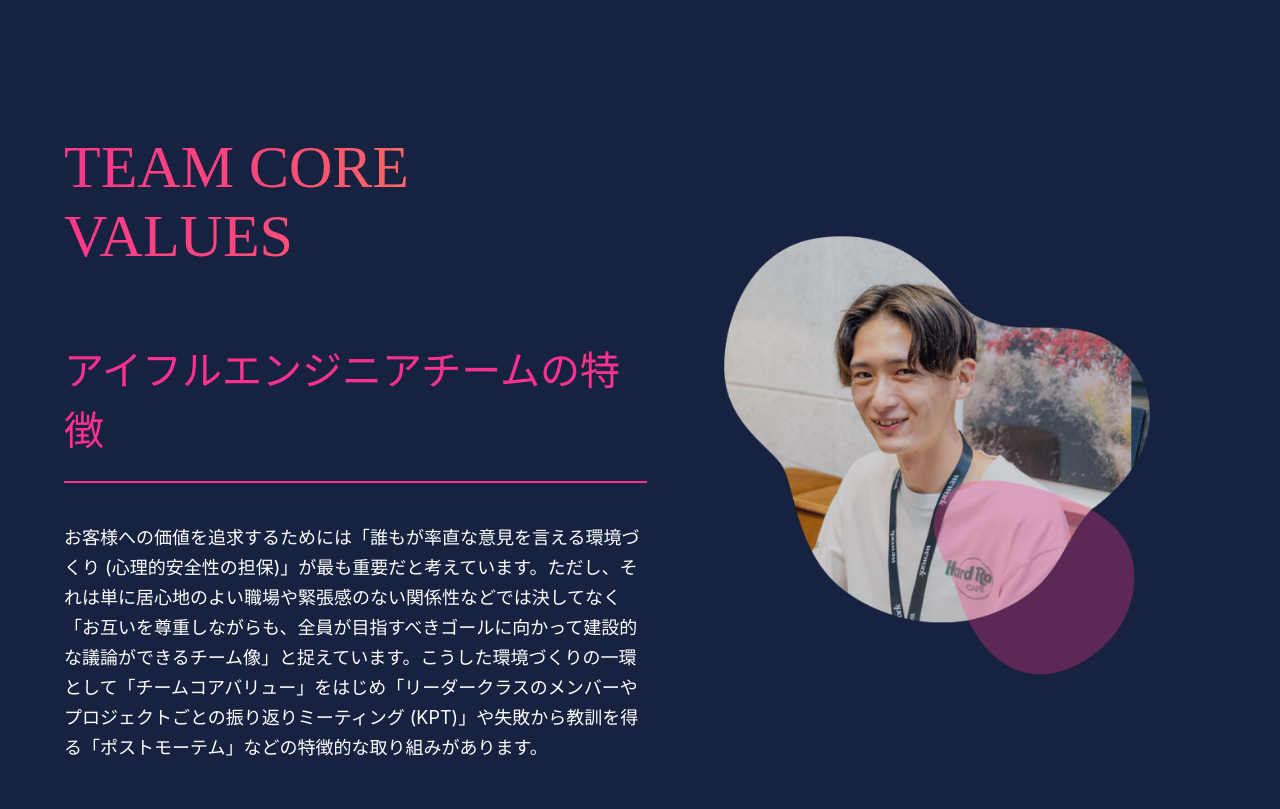
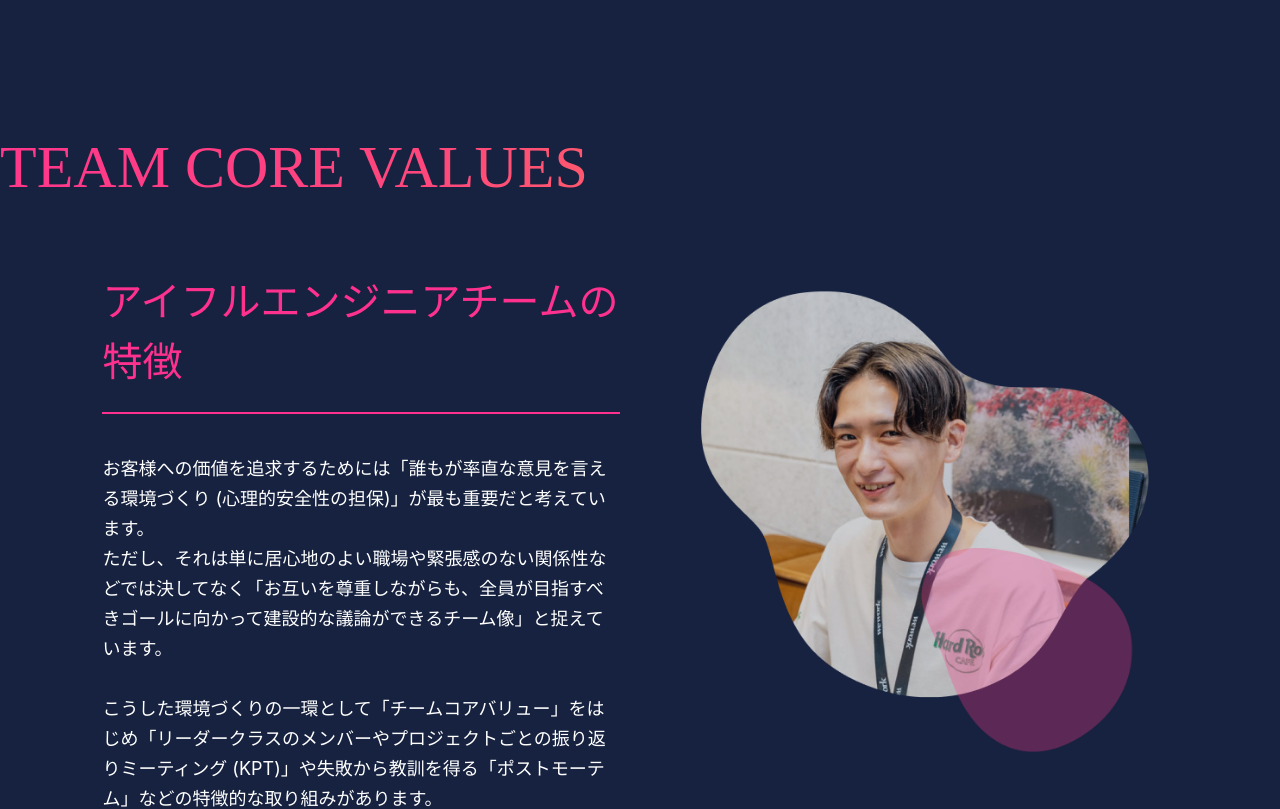
Before and after one commit to saya1104/office-area, a Next.js app: page /about in a window 1280 px wide. Shown: the part 1220-2029 px from the top of the page. Built offline with nearby package versions, Linux system fonts and the light colour scheme.

Commit message:
✨コンポーネント化

```diff
--- /dev/null
+++ b/components/layouts/TeamCoreValueSummary.tsx
@@ -0,0 +1,95 @@
+import Image from 'next/image';
+import styled from 'styled-components';
+import { tablet, sp } from '../../styles/breakPoint';
+import { SubTitle } from '../elements/SubTitle';
+
+const Wrapper = styled.div`
+  display: flex;
+  justify-content: center;
+  margin: 0 8vw;
+  ${sp`
+    margin:0 3vw;
+  `};
+`;
+
+const Summary = styled.div`
+  width: 600px;
+  min-width: 300px;
+
+  p {
+    font-size: 18px;
+    font-weight: 400;
+    line-height: 30px;
+    margin-top: 40px;
+    text-align: left;
+  }
+`;
+
+const PcImageStyle = styled.div`
+  display: flex;
+  justify-content: center;
+  align-items: center;
+  ${tablet`
+  display: none;
+  `}
+`;
+
+const SpImageStyle = styled.div`
+  display: flex;
+  justify-content: center;
+  align-items: center;
+  display: none;
+  ${tablet`
+   display: block;
+  `}
+`;
+
+export const TeamCoreValueSummary = () => {
+  return (
+    <Wrapper>
+      <Summary>
+        <SubTitle>
+          アイフルエンジニア
+          <br className="br-sp" />
+          チームの特徴
+        </SubTitle>
+        <SpImageStyle>
+          <Image
+            src="/assets/TeamCoreValuePerson.png"
+            alt="TeamCoreValuePerson"
+            width={646}
+            height={619}
+            sizes="100vw"
+            style={{
+              width: '100%',
+              height: 'auto',
+            }}
+          />
+        </SpImageStyle>
+        <p>
+          お客様への価値を追求するためには「誰もが率直な意見を言える環境づくり
+          (心理的安全性の担保)」が最も重要だと考えています。
+          <br />
+          ただし、それは単に居心地のよい職場や緊張感のない関係性などでは決してなく「お互いを尊重しながらも、全員が目指すべきゴールに向かって建設的な議論ができるチーム像」と捉えています。
+          <br />
+          <br />
+          こうした環境づくりの一環として「チームコアバリュー」をはじめ「リーダークラスのメンバーやプロジェクトごとの振り返りミーティング
+          (KPT)」や失敗から教訓を得る「ポストモーテム」などの特徴的な取り組みがあります。
+        </p>
+      </Summary>
+      <PcImageStyle>
+        <Image
+          src="/assets/TeamCoreValuePerson.png"
+          alt="TeamCoreValuePerson"
+          width={646}
+          height={619}
+          sizes="100vw"
+          style={{
+            width: '100%',
+            height: 'auto',
+          }}
+        />
+      </PcImageStyle>
+    </Wrapper>
+  );
+};
--- a/components/templates/AboutTeamPage/TeamCoreValueDetail.tsx
+++ b/components/templates/AboutTeamPage/TeamCoreValueDetail.tsx
@@ -3,6 +3,7 @@ import styled from 'styled-components';
 import { TitleGradationStyle } from '../../../styles/Styled';
 import { spMin, tablet, sp } from '../../../styles/breakPoint';
 import { SubTitle } from '../../elements/SubTitle';
+import { TeamCoreValueSummary } from '../../layouts/TeamCoreValueSummary';
 
 const SectionStyle = styled.div`
   display: flex;
@@ -32,12 +33,6 @@ const TeamCoreValueStyle = styled.div`
 
     ${spMin`
       margin: 10px;
-    `}
-  }
-  br {
-    display: none;
-    ${tablet`
-      display:block;
     `}
   }
 `;
@@ -92,54 +87,10 @@ const SpTeamCoreImageStyle = styled.div`
 const TeamCoreValueDetail = () => {
   return (
     <>
-      <SectionStyle>
-        <TeamCoreValueStyle>
-          <TitleStyle id="TeamCoreValues">
-            <h2>TEAM CORE VALUES</h2>
-          </TitleStyle>
-          <SubTitle>
-            アイフルエンジニア
-            <br />
-            チームの特徴
-          </SubTitle>
-          <SpPersonImageStyle>
-            <Image
-              src="/assets/TeamCoreValuePerson.png"
-              alt="TeamCoreValuePerson"
-              width={646}
-              height={619}
-              sizes="100vw"
-              style={{
-                width: '100%',
-                height: 'auto',
-              }}
-            />
-          </SpPersonImageStyle>
-          <p>
-            お客様への価値を追求するためには「誰もが率直な意見を言える環境づくり
-            (心理的安全性の担保)」が最も重要だと考えています。
-            <br />
-            ただし、それは単に居心地のよい職場や緊張感のない関係性などでは決してなく「お互いを尊重しながらも、全員が目指すべきゴールに向かって建設的な議論ができるチーム像」と捉えています。
-            <br />
-            <br />
-            こうした環境づくりの一環として「チームコアバリュー」をはじめ「リーダークラスのメンバーやプロジェクトごとの振り返りミーティング
-            (KPT)」や失敗から教訓を得る「ポストモーテム」などの特徴的な取り組みがあります。
-          </p>
-        </TeamCoreValueStyle>
-        <PcPersonImageStyle>
-          <Image
-            src="/assets/TeamCoreValuePerson.png"
-            alt="TeamCoreValuePerson"
-            width={646}
-            height={619}
-            sizes="100vw"
-            style={{
-              width: '100%',
-              height: 'auto',
-            }}
-          />
-        </PcPersonImageStyle>
-      </SectionStyle>
+      <TitleStyle id="TeamCoreValues">
+        <h2>TEAM CORE VALUES</h2>
+      </TitleStyle>
+      <TeamCoreValueSummary />
       <SectionStyle>
         <PcTeamCoreImageStyle>
           <Image
```
